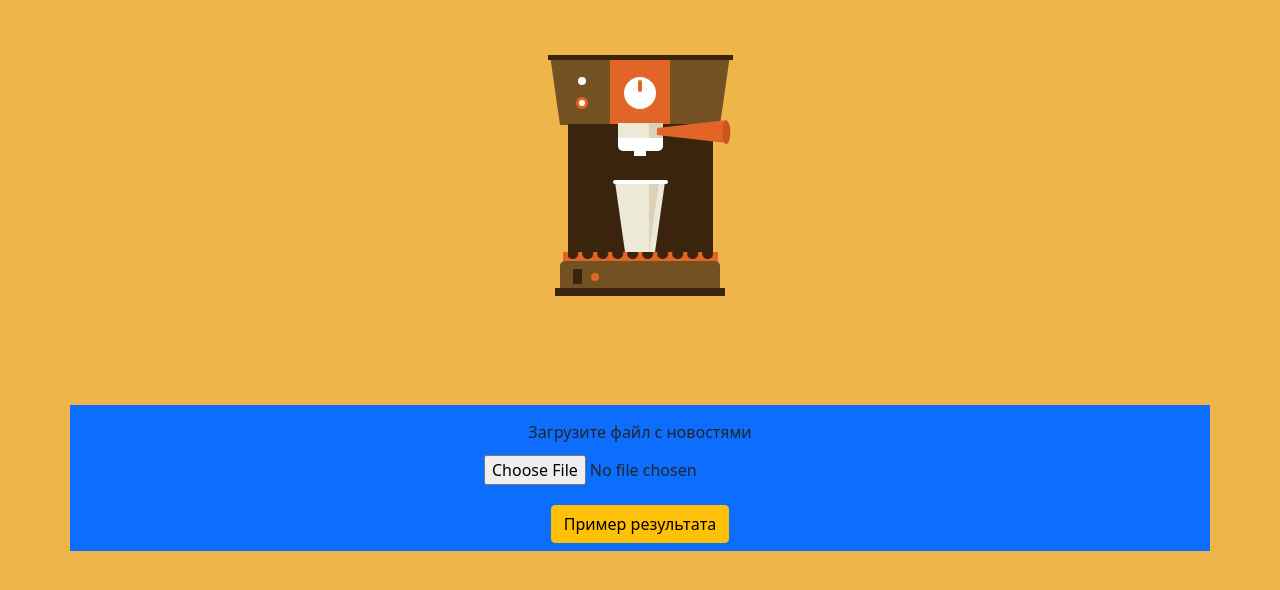
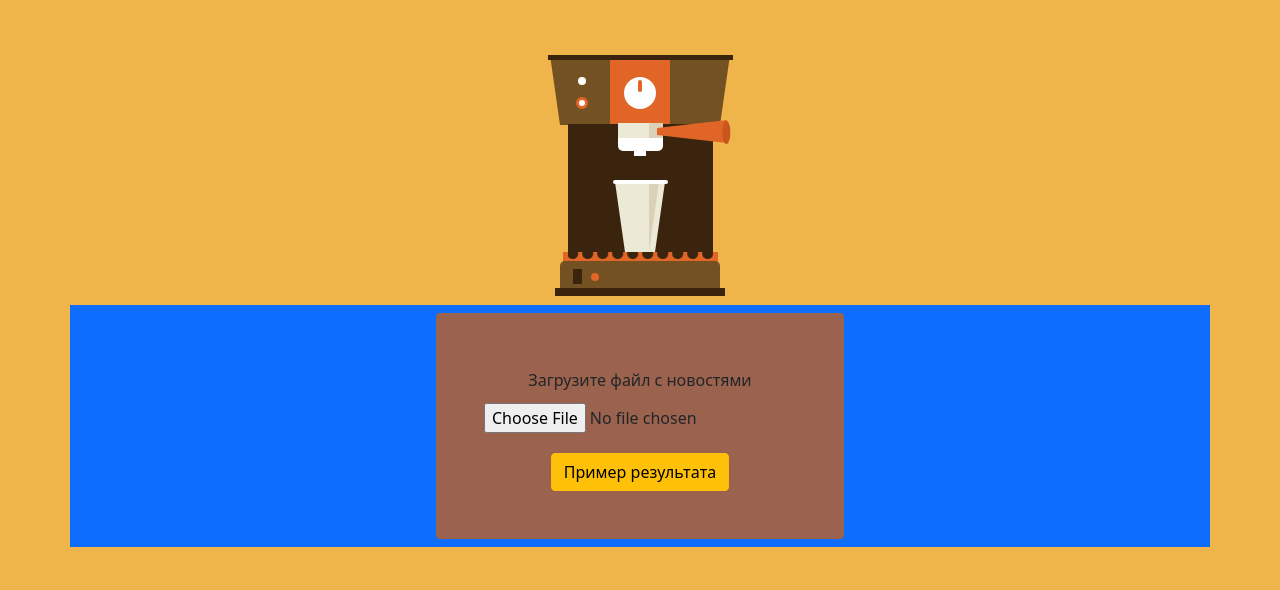
Before and after one commit to sevskii111/one-hot-gen, a website: page frontend/index.html in a window 1280 px wide. Drawn offline with nearby package versions, Linux system fonts and the light colour scheme.

Commit message:
front update

```diff
--- a/frontend/index.html
+++ b/frontend/index.html
@@ -18,7 +18,7 @@
         background-color: #efb54a;
       }
       .container-coffee {
-        height: 350px;
+        height: 250px;
         width: 350px;
         position: relative;
         transform: translate(-50%, 0);
@@ -356,7 +356,10 @@
               flex-column
               justify-content-center
               text-center
+              p-5
+              rounded
             "
+            style="background-color: #9b624d"
           >
             <label for="file" class="col-form-label"
               >Загрузите файл с новостями</label
```
